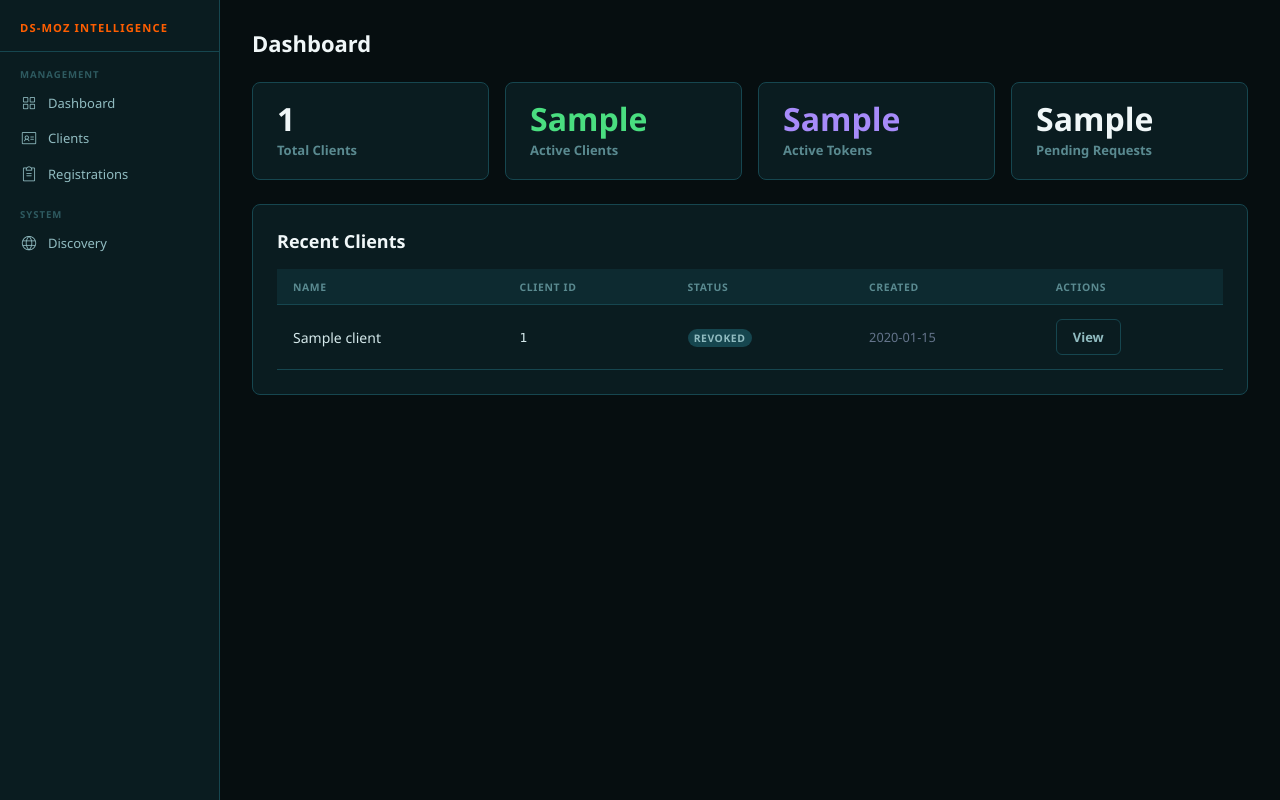
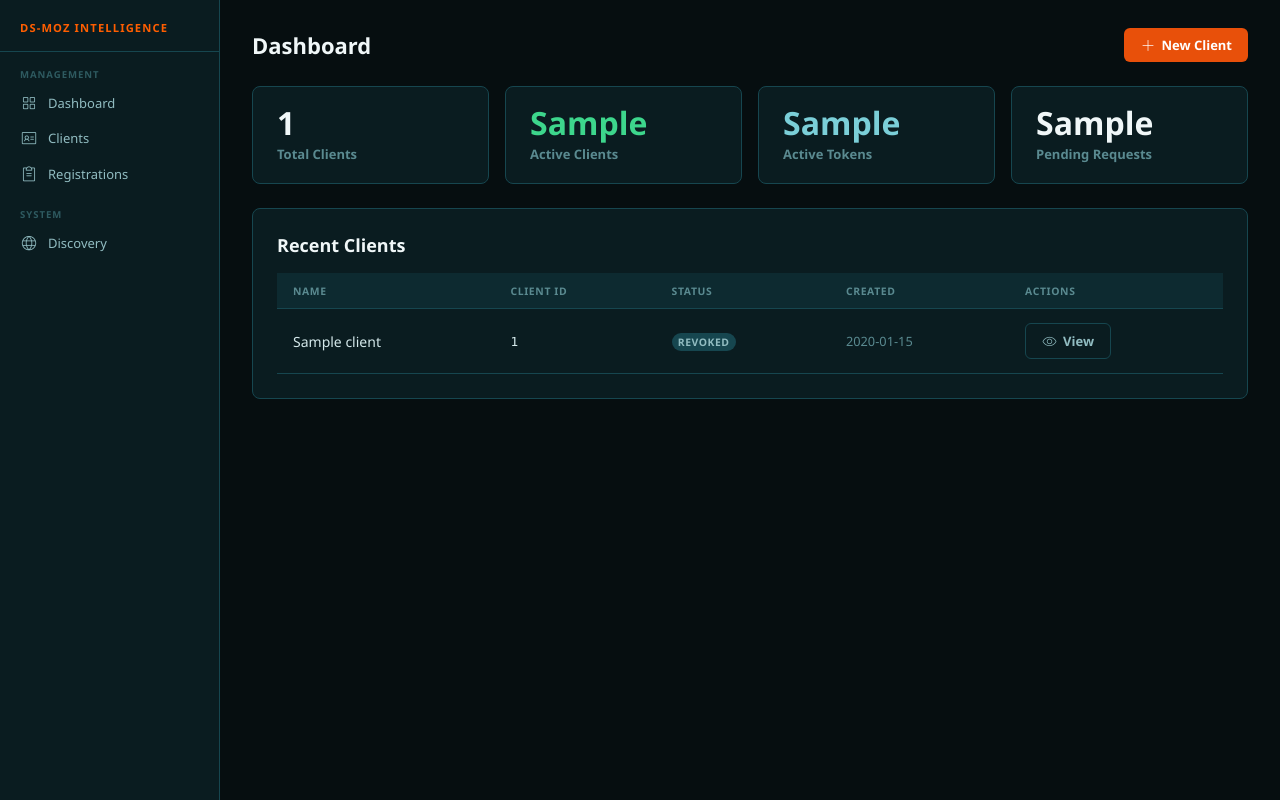
Before and after one commit to dsmoz/mcp-oauth-server, a FastAPI app: template src/admin/templates/dashboard.html in a window 1280 px wide. Run offline with FastAPI, Linux system fonts and the light colour scheme; the template is opened without the code that fills it: most values are stand-ins (such as "Sample title", 1, 10 or a date in 2020); parts of the project's set-up code (start-up, migrations or seed data) failed here and were passed over.

Commit message:
feat: rebrand dashboard — token colours, icons

```diff
--- a/src/admin/templates/dashboard.html
+++ b/src/admin/templates/dashboard.html
@@ -4,6 +4,9 @@
 {% block content %}
 <div class="page-header">
   <h1>Dashboard</h1>
+  <a href="/admin/clients/new" class="btn btn-primary">
+    <i class="ph-light ph-plus"></i> New Client
+  </a>
 </div>
 
 <div class="stats-grid">
@@ -12,27 +15,27 @@
     <div class="stat-label">Total Clients</div>
   </div>
   <div class="stat-card">
-    <div class="stat-number" style="color: #4ade80;">{{ active_clients }}</div>
+    <div class="stat-number" style="color: var(--success-fg);">{{ active_clients }}</div>
     <div class="stat-label">Active Clients</div>
   </div>
   <div class="stat-card">
-    <div class="stat-number" style="color: #a78bfa;">{{ active_tokens }}</div>
+    <div class="stat-number" style="color: var(--info-fg);">{{ active_tokens }}</div>
     <div class="stat-label">Active Tokens</div>
   </div>
   <div class="stat-card {% if pending_requests > 0 %}stat-card-alert{% endif %}">
-    <div class="stat-number" style="{% if pending_requests > 0 %}color: #fbbf24;{% endif %}">
+    <div class="stat-number" style="{% if pending_requests > 0 %}color: var(--amber);{% endif %}">
       {{ pending_requests }}
     </div>
     <div class="stat-label">
       Pending Requests
       {% if pending_requests > 0 %}
-        <a href="/admin/registrations" style="color: #fbbf24; margin-left: 0.5rem; font-size: 0.7rem;">Review →</a>
+        <a href="/admin/registrations" style="color: var(--amber); margin-left: 0.5rem; font-size: 0.7rem;">Review →</a>
       {% endif %}
     </div>
   </div>
 </div>
 
-<div class="card" style="margin-top: 1.5rem;">
+<div class="card">
   <h2>Recent Clients</h2>
   {% if recent_clients %}
   <table>
@@ -57,18 +60,20 @@
             <span class="badge badge-inactive">Revoked</span>
           {% endif %}
         </td>
-        <td style="color: #64748b; font-size: 0.8rem;">
+        <td style="color: var(--text-muted); font-size: 0.8rem;">
           {{ client.created_at[:10] if client.created_at else "—" }}
         </td>
         <td>
-          <a href="/admin/clients/{{ client.client_id }}" class="btn btn-secondary">View</a>
+          <a href="/admin/clients/{{ client.client_id }}" class="btn btn-secondary">
+            <i class="ph-light ph-eye"></i> View
+          </a>
         </td>
       </tr>
       {% endfor %}
     </tbody>
   </table>
   {% else %}
-  <p style="color: #64748b; font-size: 0.875rem;">No clients yet.</p>
+  <p style="color: var(--text-muted); font-size: 0.875rem;">No clients yet.</p>
   {% endif %}
 </div>
 {% endblock %}
```
